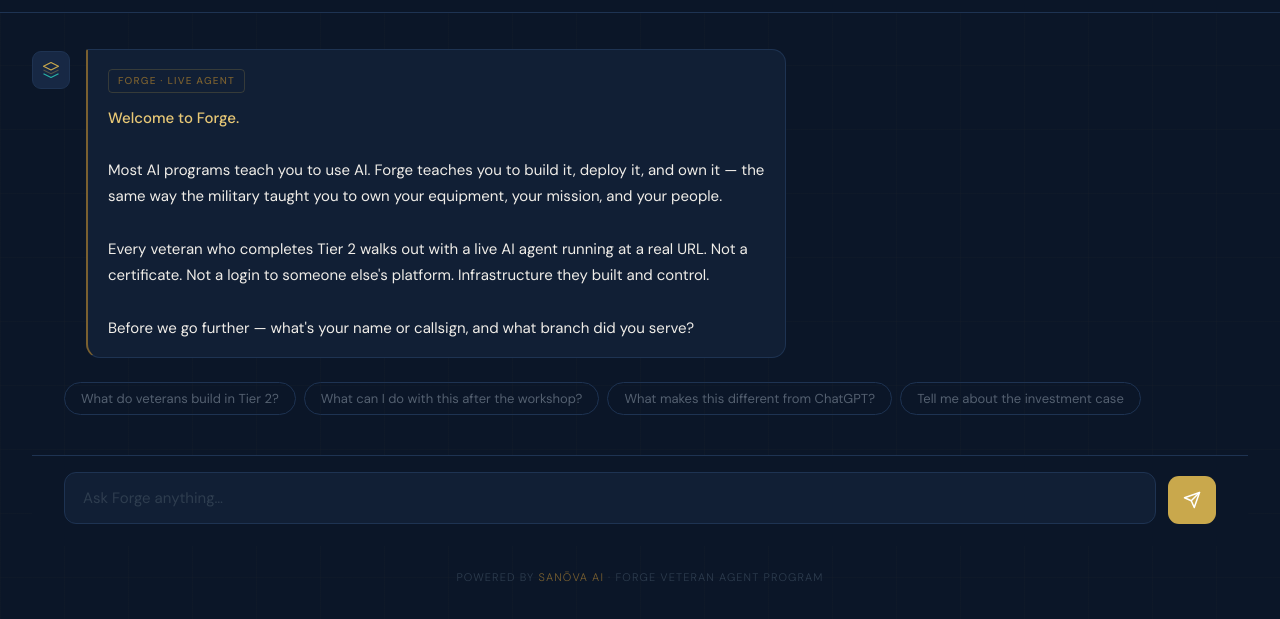
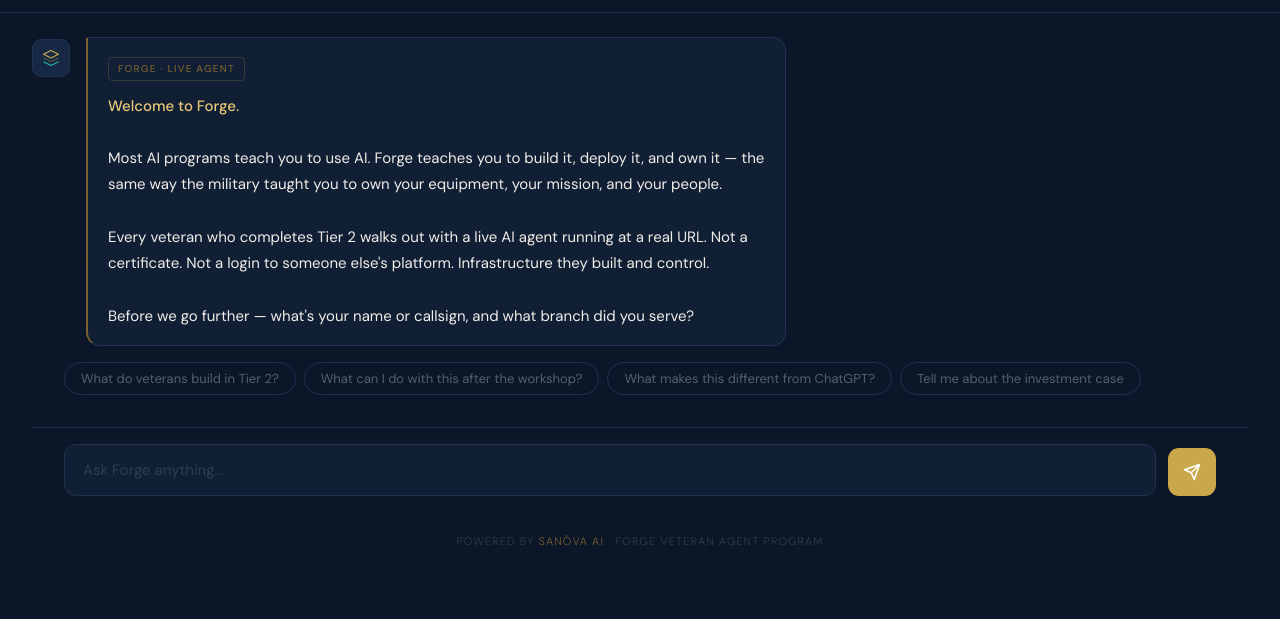
Before and after one commit to sanderslloyd-stack/veteran-agent-starter, a website: page public/index.html in a window 1280 px wide. Shown: the part 63-682 px from the top of the page. Drawn offline with nearby package versions, Linux system fonts and the light colour scheme.

Commit message:
Update index.html

```diff
--- a/public/index.html
+++ b/public/index.html
@@ -27,7 +27,7 @@
     @keyframes pulse{0%,100%{opacity:1}50%{opacity:0.4}}
     .status-txt{font-size:12px;color:var(--t2);letter-spacing:0.05em;}
     .h-right{font-size:12px;color:var(--t4);letter-spacing:0.04em;}
-    #messages{position:relative;z-index:1;flex:1;overflow-y:auto;padding:36px 32px;display:flex;flex-direction:column;gap:24px;scrollbar-width:thin;scrollbar-color:var(--navy-light) transparent;}
+    #messages{position:relative;z-index:1;flex:1;overflow-y:auto;padding:24px 32px 0;display:flex;flex-direction:column;gap:16px;scrollbar-width:thin;scrollbar-color:var(--navy-light) transparent;}
     #messages::-webkit-scrollbar{width:3px;}
     #messages::-webkit-scrollbar-thumb{background:var(--navy-light);border-radius:2px;}
     .msg{display:flex;gap:16px;animation:fadeUp 0.22s ease-out both;}
```
